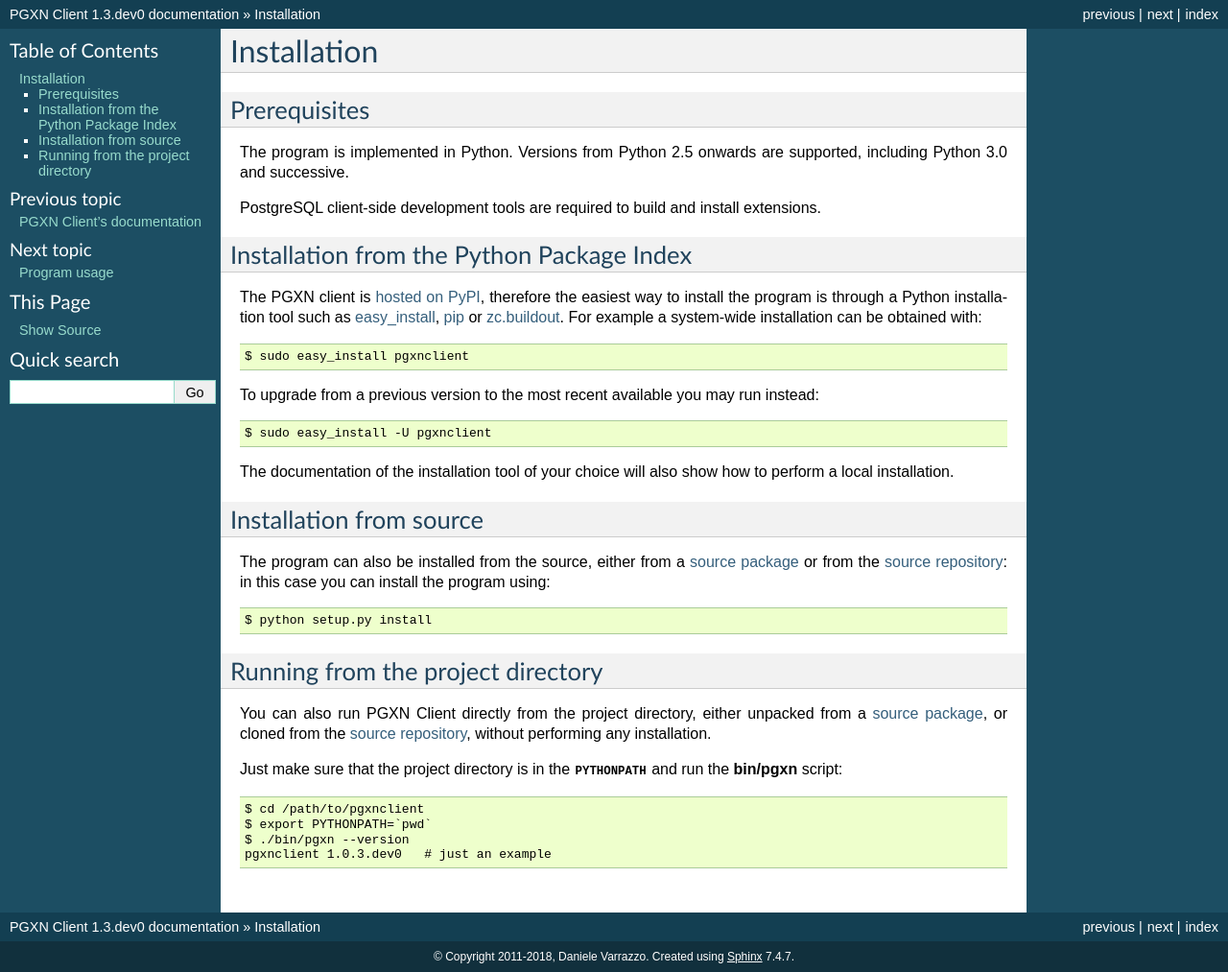
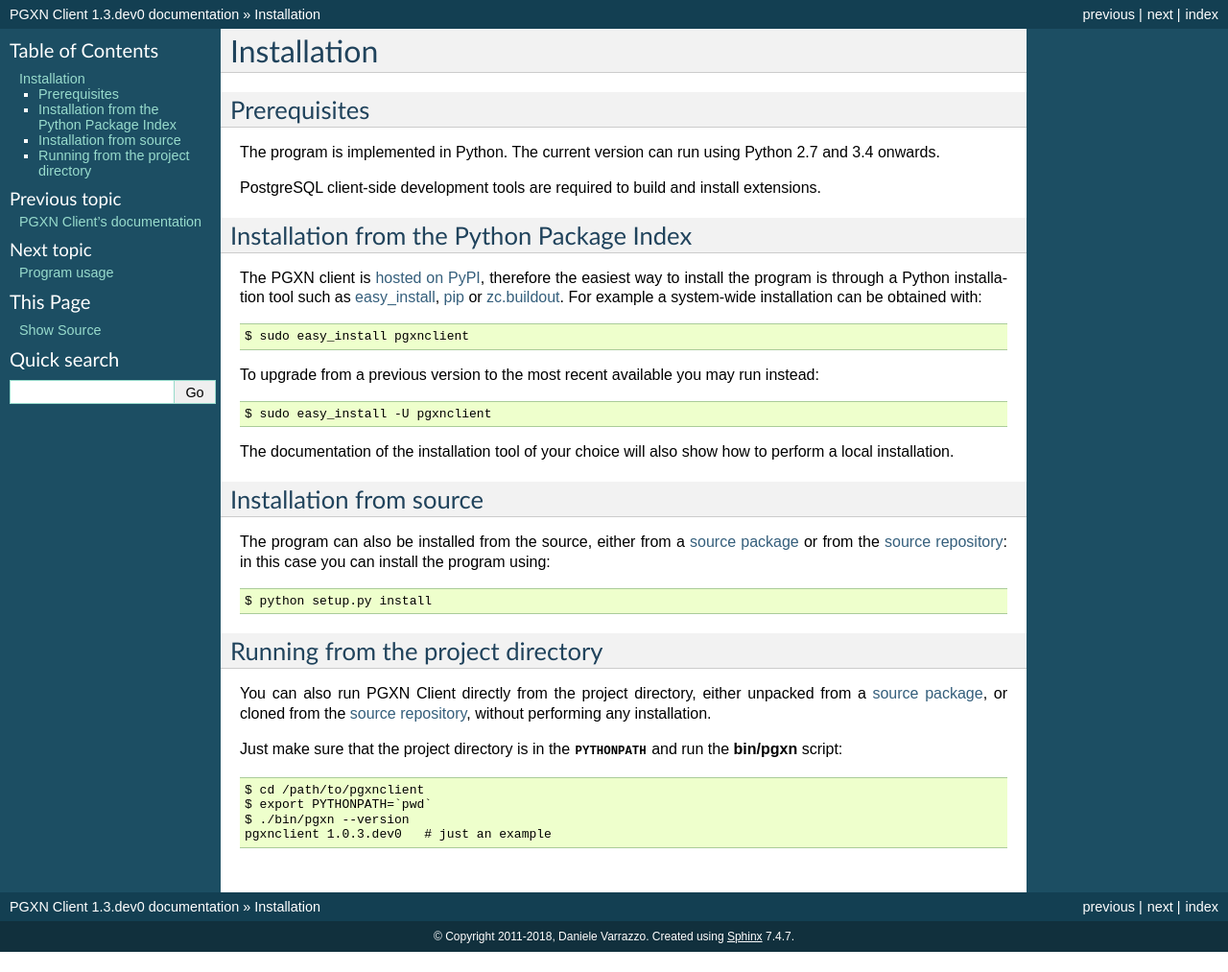
Before and after one commit to pgxn/pgxnclient, a Sphinx documentation site: the page built from docs/install.rst, in a window 1280 px wide. Shown: the whole page at 96% size. Built offline with Sphinx 7.4.7, drawn with Linux system fonts in a browser that asks for light colours; after the commit the page ends 992 px from its top, so only the background shows below that.

Commit message:
Fixed Python requirement in the docs

```diff
--- a/docs/install.rst
+++ b/docs/install.rst
@@ -4,8 +4,8 @@
 Prerequisites
 -------------
 
-The program is implemented in Python. Versions from Python 2.5 onwards are
-supported, including Python 3.0 and successive.
+The program is implemented in Python. The current version can run using Python
+2.7 and 3.4 onwards.
 
 PostgreSQL client-side development tools are required to build and install
 extensions.
--- a/setup.py
+++ b/setup.py
@@ -58,6 +58,7 @@
     author_email='daniele.varrazzo@gmail.com',
     url='https://github.com/dvarrazzo/pgxnclient',
     license='BSD',
+    # NOTE: keep consistent with docs/install.txt
     python_requires='>=2.7,!=3.0.*,!=3.1.*,!=3.2.*,!=3.3.*',
     packages=find_packages(),
     package_data={'pgxnclient': ['libexec/*']},
```
